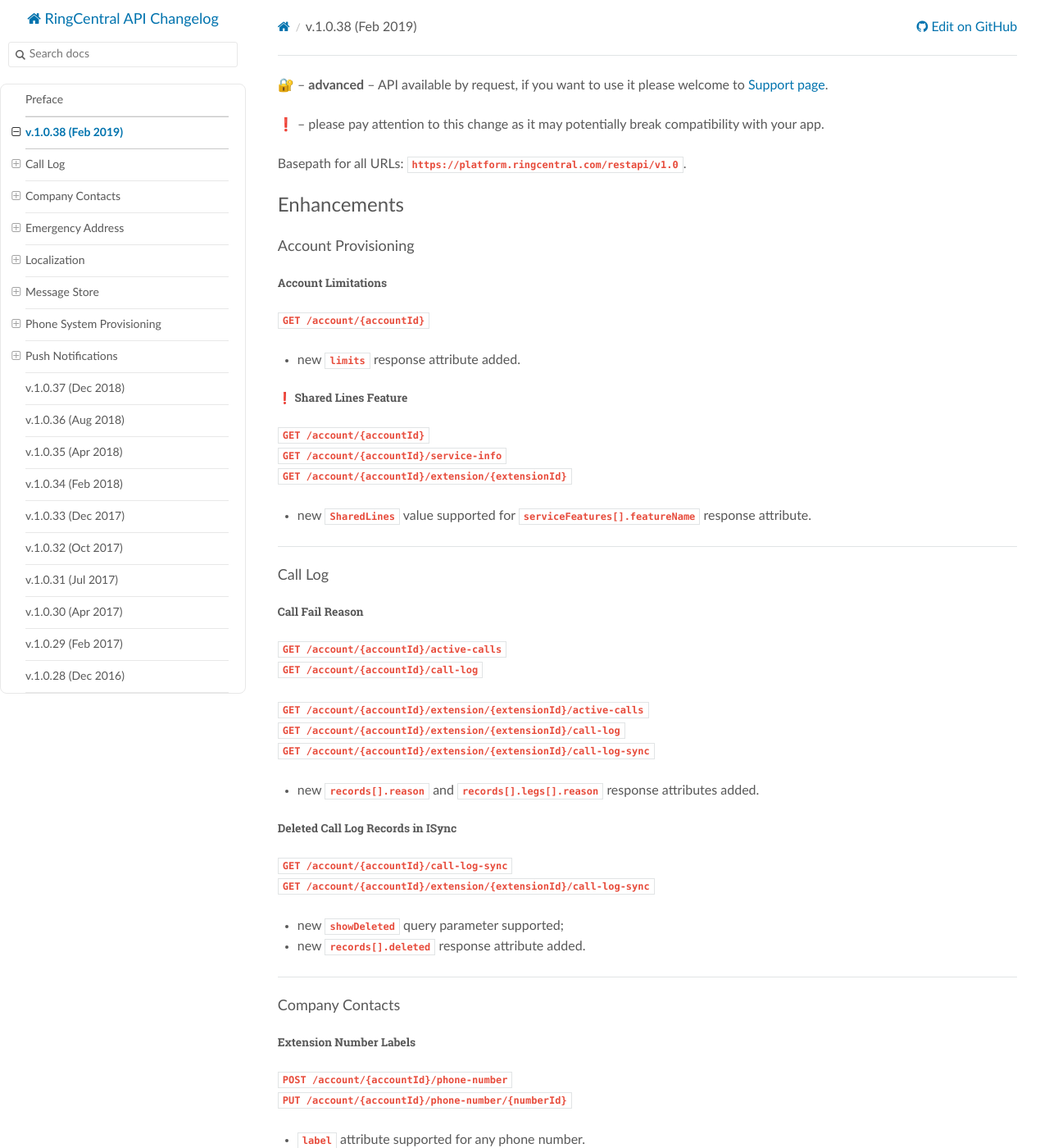
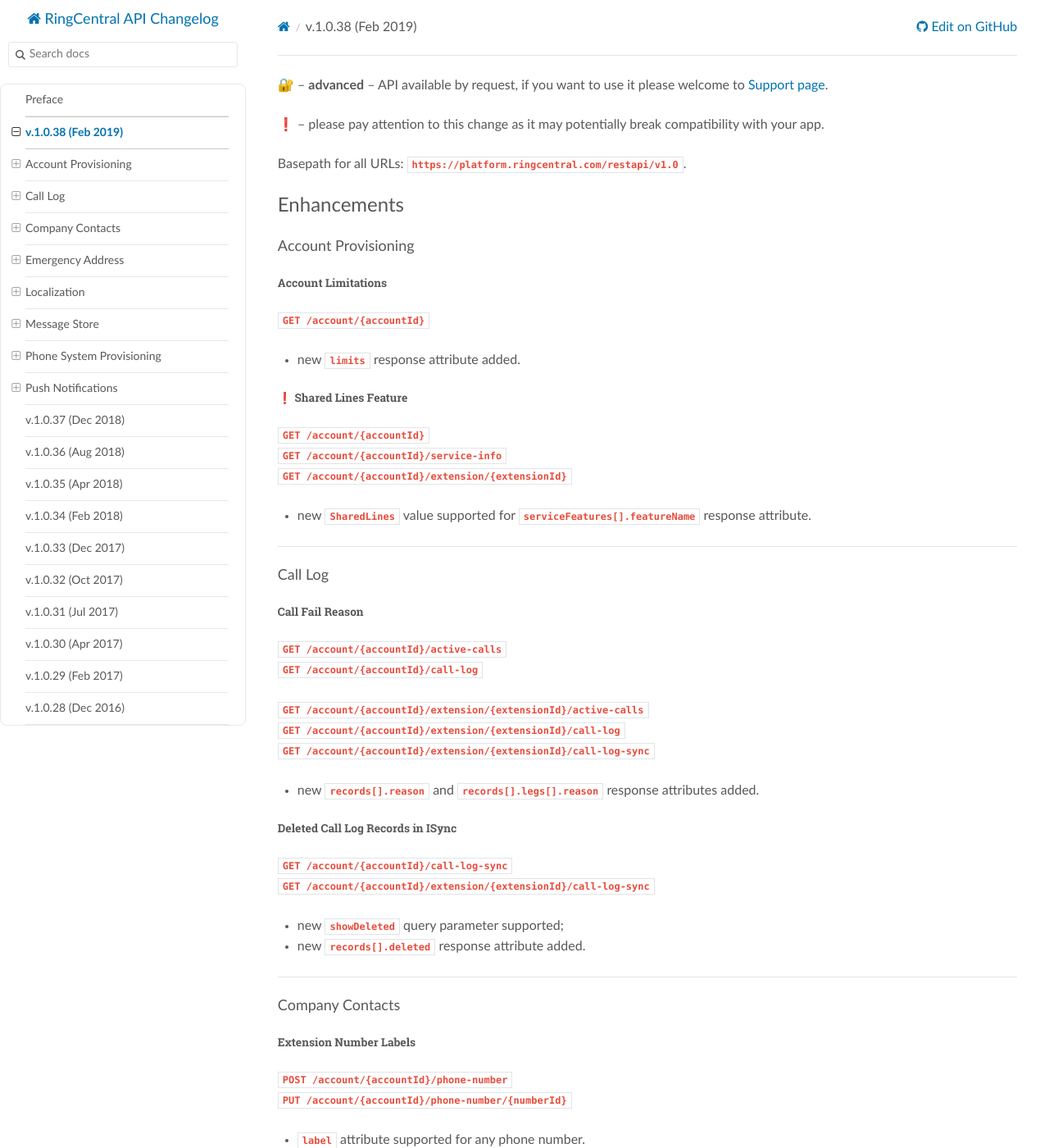
Before and after one commit to ringcentral/ringcentral-api-changelog, an MkDocs documentation site: the page built from docs/1_0_38.md, in a window 1280 px wide and 1400 px high. Shown: the whole window at 82% size. Built offline with MkDocs 1.6.1, drawn with Linux system fonts in a browser that asks for light colours; nearby versions of some CDN libraries; old or Windows-style settings are respelled for this version of MkDocs.

Commit message:
Update extra.css

```diff
--- a/docs/extra.css
+++ b/docs/extra.css
@@ -1,7 +1,3 @@
-li.toctree-l2:first-child,
-li.toctree-l3:first-child {
-    display: none;
-}
 .wy-nav-top {
 	background-color: #fff;
 	color: #0073ae;
```
